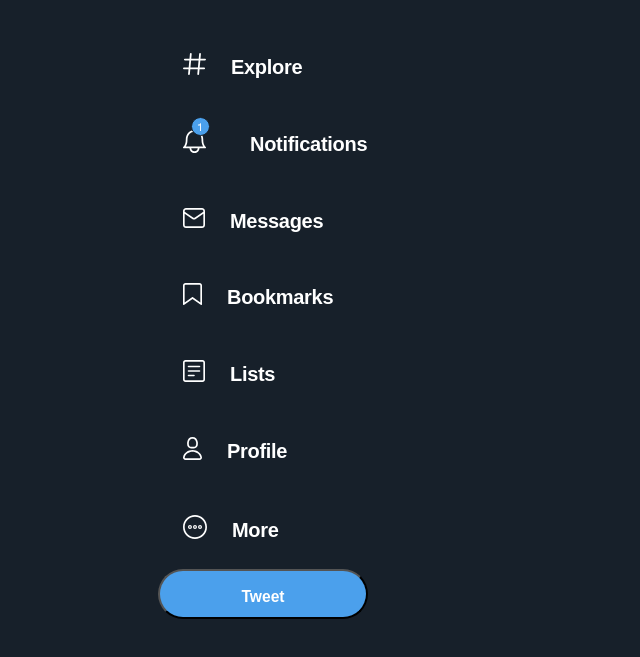
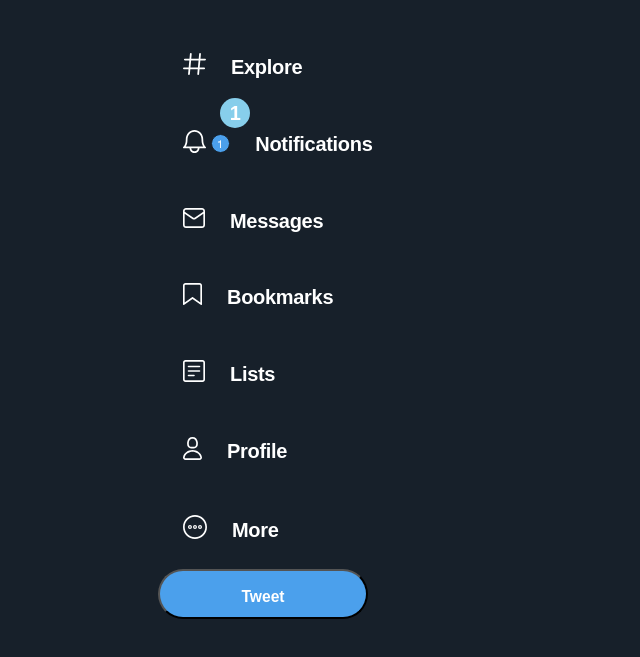
Before and after one commit to Roberts2223/twitter-bootcamp, a plain HTML site: page index.html in a window 1280 px wide. Shown: the part 85-742 px from the top of the page, without its empty margins (0-640 px from the left). Drawn offline with nearby package versions, Linux system fonts and the light colour scheme; files that its build step writes are made by us from their sources.

Commit message:
added testing class to try

```diff
--- a/index.html
+++ b/index.html
@@ -38,14 +38,16 @@
             <svg width="23" height="23" viewBox="0 0 23 23" fill="none" xmlns="http://www.w3.org/2000/svg">
                 <path d="M22.655 16.6762C22.632 16.6578 20.1938 14.795 20.2363 9.75931C20.2593 6.85492 19.3024 4.274 17.5369 2.49259C15.9555 0.894719 13.814 0.0114707 11.508 0H11.493C9.18814 0.0114707 7.04659 0.894719 5.46401 2.49374C3.69971 4.27515 2.7405 6.85492 2.7658 9.75931C2.80836 14.7261 0.442534 16.6039 0.348223 16.6762C0.0491892 16.8976 -0.072725 17.2841 0.0434384 17.6374C0.160752 17.9907 0.49199 18.2282 0.862332 18.2282H6.52098C6.6383 20.8779 8.8178 23 11.5011 23C14.1843 23 16.3615 20.8779 16.4777 18.2282H22.1386C22.509 18.2282 22.8402 17.9919 22.9552 17.6386C23.0737 17.2864 22.9518 16.8987 22.6527 16.6773L22.655 16.6762ZM11.5022 21.2759C9.77126 21.2759 8.36234 19.9258 8.24963 18.227H14.7548C14.6398 19.9247 13.2332 21.2782 11.5022 21.2782V21.2759ZM2.7382 16.5064C3.5893 15.2079 4.5186 13.0331 4.491 9.74325C4.4703 7.26557 5.23168 5.1756 6.6912 3.70161C7.94829 2.4318 9.65854 1.72864 11.5022 1.72061C13.3459 1.72979 15.0527 2.4318 16.3098 3.70276C17.7704 5.17675 18.533 7.26557 18.5123 9.7444C18.4847 13.0342 19.4151 15.2102 20.2662 16.5076H2.7382V16.5064Z" fill="white"/>
                 </svg>
-            </span>
-<!-- mazais -->
-                <div id="mazais">
+
+            <span class="notification">1</span>
                 <svg width="19" height="19" viewBox="0 0 19 19" fill="none" xmlns="http://www.w3.org/2000/svg">
                     <circle cx="9.5" cy="9.5" r="9" fill="#4BA0EC" stroke="#17202A"/>
                     <path d="M9.916 14V6.201H9.201C9.14967 6.49433 9.05433 6.73633 8.915 6.927C8.77567 7.11767 8.60333 7.268 8.398 7.378C8.2 7.488 7.97633 7.565 7.727 7.609C7.47767 7.64567 7.221 7.664 6.957 7.664V8.412H8.981V14H9.916Z" fill="white"/>
                     </svg>
-                </div>
+                </span>
+
+<!-- mazais -->
+
 
                 <span class="text">Notifications</span>
         </a>
@@ -97,7 +99,9 @@
         </button>
 
     </nav>
+<div class="testing-problems">
 
+</div>
   </body>
 
 </html>
--- a/style.scss
+++ b/style.scss
@@ -33,9 +33,25 @@ svg {
 
 
   }
-   .icon{
-       padding:25px;
-   }
+  .icon {
+    padding: 25px;
+    position: relative;
+
+    .notification {
+      position: absolute;
+      top: -7px;
+      right: 5px;
+      display: inline-block;
+      width: 30px;
+      height: 30px;
+      line-height: 30px;
+      vertical-align: middle;
+      text-align: center;
+
+      background: skyblue;
+      border-radius: 50px;
+    }
+  }
 
    .twitter-logo{
        margin-left:175px;
@@ -54,3 +70,8 @@ svg {
       right: 40px;
       bottom:15px;
   }
+
+
+  .asdadasdas {
+      background-color: red;
+  }
```
